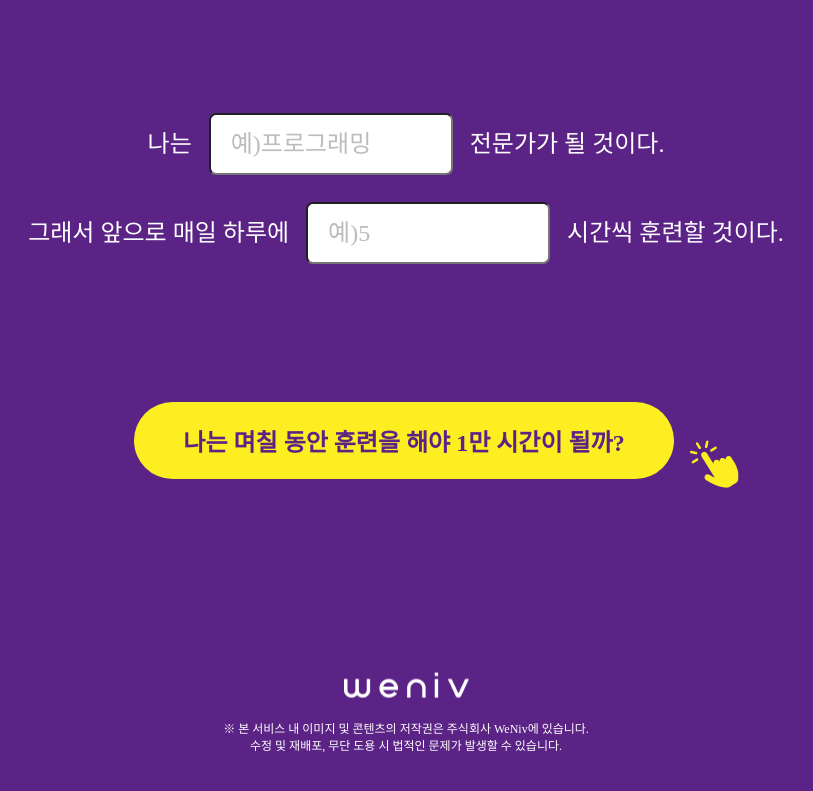
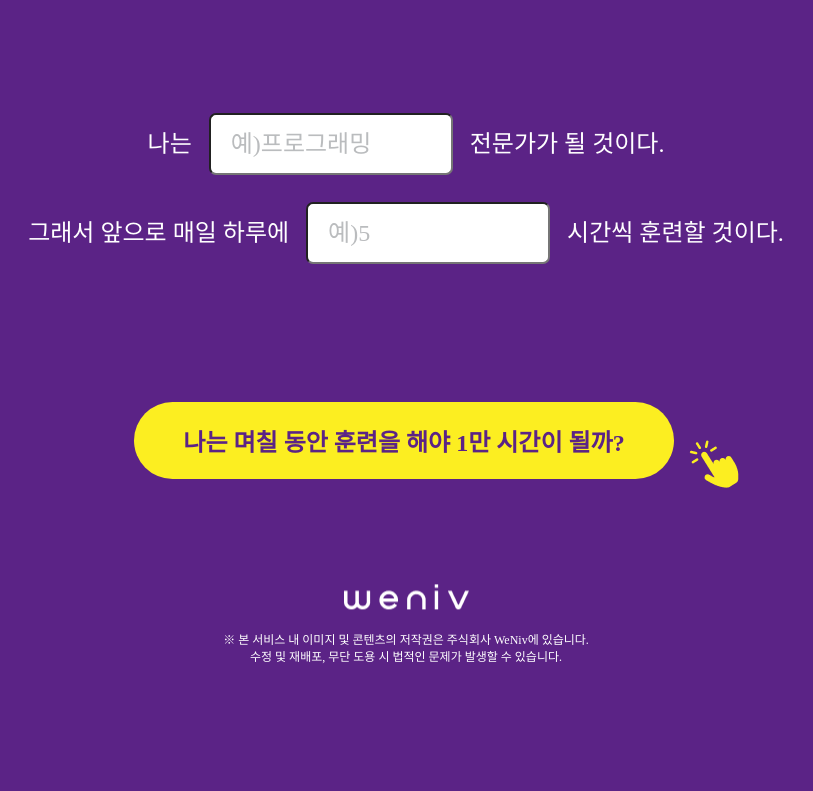
Before and after one commit to astinaus/10000-hours, a React (Create React App) app: page / in a window 1280 px wide. Shown: the part 570-1361 px from the top of the page, without its empty margins (234-1047 px from the left). After the commit the page ends 1261 px from the top, so only its background shows below. Built offline with nearby package versions, Linux system fonts and the light colour scheme; a web font is replaced by a local one.

Commit message:
버그 수정

```diff
--- a/src/Components/Footer/Footer.css
+++ b/src/Components/Footer/Footer.css
@@ -6,14 +6,13 @@ img {
 
 .footer {
   color: #fff;
-  padding-top: 100px;
   display: flex;
   justify-content: center;
   align-items: center;
   flex-direction: column;
   gap: 20px;
   position: relative;
-  transform: translateY(-20%);
+  transform: translateY(-30%);
   bottom: 0px;
   left: 0;
   right: 0;
--- a/src/Components/OutputDisplay/OutputDisplay.css
+++ b/src/Components/OutputDisplay/OutputDisplay.css
@@ -4,6 +4,7 @@
   flex-direction: column;
   align-items: center;
   font-family: 'GmarketSansMedium';
+  padding-bottom: 100px;
 }
 
 .output-display div {
```
